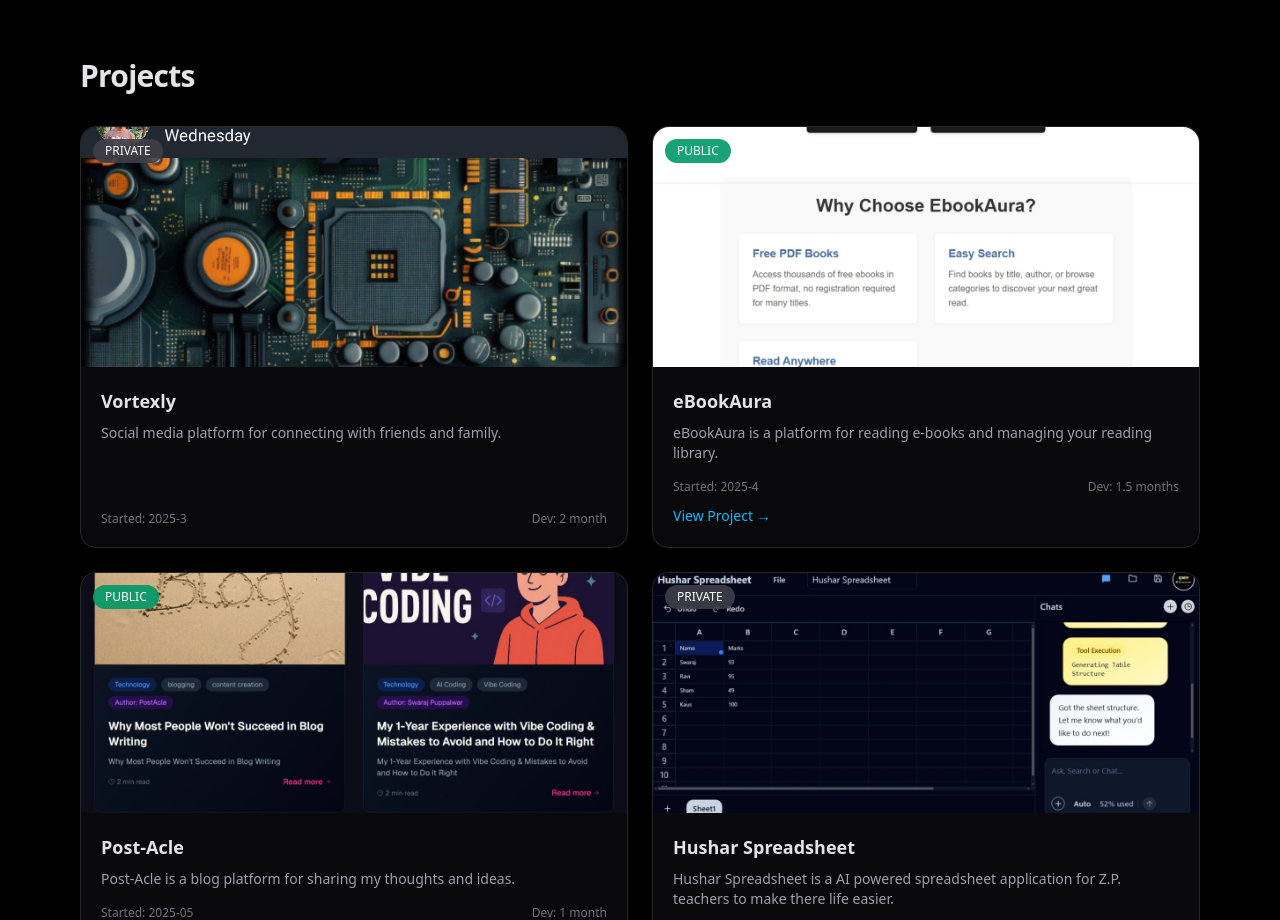
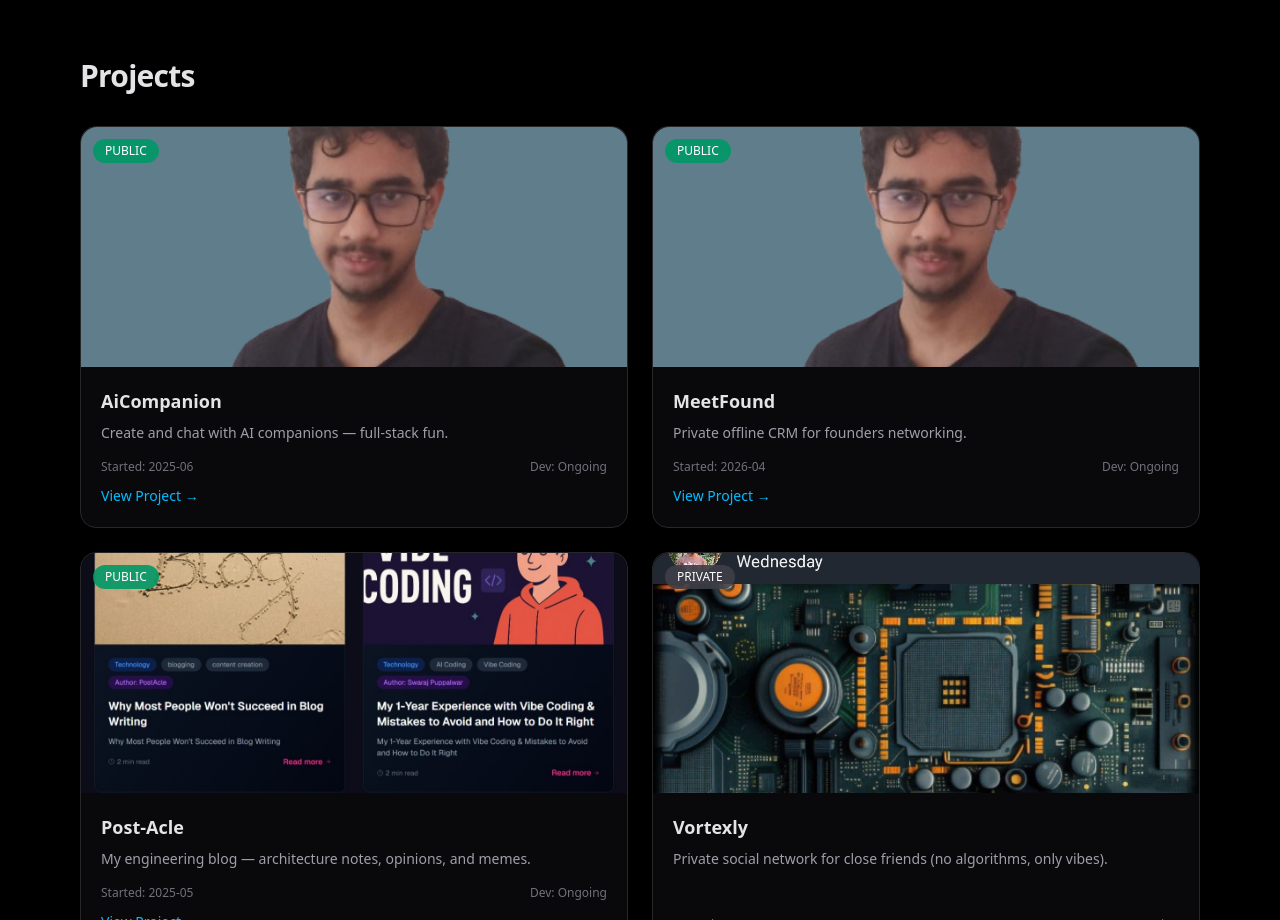
Before and after one commit to UltronTheAI/UltronTheAI, a Next.js app in the folder portfolio/: page / in a window 1280 px wide. Shown: the part 1880-2800 px from the top of the page. Built offline with nearby package versions, Linux system fonts and the light colour scheme.

Commit message:
Upgraded

```diff
--- a/portfolio/app/components/About.tsx
+++ b/portfolio/app/components/About.tsx
@@ -55,9 +55,9 @@ export default function About() {
             />
             <div className="text-center sm:text-left">
               <h2 className="text-2xl md:text-3xl font-semibold">Swaraj Puppalwar</h2>
-              <p className="text-zinc-400">17-year-old Full-Stack Developer</p>
+              <p className="text-zinc-400">18-year-old Full-Stack Developer — laughing, serious, scared</p>
               <p className="mt-1 text-zinc-300">2 years of development experience</p>
-              <p className="text-zinc-300">Founder & CTO at Lioran Groups</p>
+              <p className="text-zinc-300">Founder & CTO at Lioran Group — I lead 2 devs (they still debug my jokes)</p>
 
               <a
                 href="https://github.com/UltronTheAI"
@@ -105,6 +105,13 @@ export default function About() {
                   />
                 </a>
               </div>
+              <div className="mt-4">
+                <img
+                  src="https://media.giphy.com/media/LmNwrBhejkK9EFP504/giphy.gif"
+                  alt="meme"
+                  className="mt-3 rounded-lg w-48"
+                />
+              </div>
             </div>
           </div>
 
--- a/portfolio/app/components/Projects.tsx
+++ b/portfolio/app/components/Projects.tsx
@@ -18,46 +18,83 @@ type Project = {
 
 const projects: Project[] = [
   {
-    title: "Vortexly",
-    images: ["/vortexly/1.jpg", "/vortexly/2.jpg", "/vortexly/3.jpg", "/vortexly/4.jpg", "/vortexly/5.jpg"],
-    tag: "private",
-    description: "Social media platform for connecting with friends and family.",
-    startedAt: "2025-3",
-    developmentTime: "2 month",
+    title: "AiCompanion",
+    images: ["/user.png"],
+    tag: "public",
+    description: "Create and chat with AI companions — full-stack fun.",
+    startedAt: "2025-06",
+    developmentTime: "Ongoing",
+    link: "https://github.com/UltronTheAI/AiCompanion",
   },
   {
-    title: "eBookAura",
-    images: ["/ebookaura/1.jpeg", "/ebookaura/2.jpeg", "/ebookaura/3.jpeg", "/ebookaura/4.jpeg", "/ebookaura/5.jpeg"],
+    title: "MeetFound",
+    images: ["/user.png"],
     tag: "public",
-    description: "eBookAura is a platform for reading e-books and managing your reading library.",
-    startedAt: "2025-4",
-    developmentTime: "1.5 months",
-    link: "https://github.com/LioranGroups/EbookAura",
+    description: "Private offline CRM for founders networking.",
+    startedAt: "2026-04",
+    developmentTime: "Ongoing",
+    link: "https://github.com/UltronTheAI/MeetFound",
   },
   {
     title: "Post-Acle",
-    images: ["/postacle/1.jpeg", "/postacle/2.jpeg", "/postacle/3.jpeg", "/postacle/4.jpeg", "/postacle/5.jpeg"],
+    images: ["/postacle/1.jpeg", "/postacle/2.jpeg"],
     tag: "public",
-    description: "Post-Acle is a blog platform for sharing my thoughts and ideas.",
+    description: "My engineering blog — architecture notes, opinions, and memes.",
     startedAt: "2025-05",
-    developmentTime: "1 month",
-    link: "https://github.com/LioranGroups/PostAcle",
+    developmentTime: "Ongoing",
+    link: "https://github.com/LioranGroupOfficial/PostAcle",
+  },
+  {
+    title: "Vortexly",
+    images: ["/vortexly/1.jpg", "/vortexly/2.jpg"],
+    tag: "private",
+    description: "Private social network for close friends (no algorithms, only vibes).",
+    startedAt: "2025-03",
+    developmentTime: "Ongoing",
   },
   {
     title: "Hushar Spreadsheet",
     images: ["/husharspreadsheet/1.jpeg"],
     tag: "private",
-    description: "Hushar Spreadsheet is a AI powered spreadsheet application for Z.P. teachers to make there life easier.",
-    startedAt: "2025-7",
+    description: "AI-powered spreadsheet for Zilla Parishad teachers. Real revenue, real users.",
+    startedAt: "2025-07",
     developmentTime: "Ongoing",
   },
   {
     title: "LioranDB",
     images: ["/liorandb/1.png"],
     tag: "private",
-    description: "LioranDB is a lightweight, file-based database solution designed for simplicity and ease of use.",
-    startedAt: "2025-8",
+    description: "In-house document DB — now being rewritten in Rust.",
+    startedAt: "2025-08",
     developmentTime: "Ongoing",
+    link: "https://github.com/LioranGroupOfficial/Liorandb",
+  },
+  {
+    title: "eBook-Generator-AI-Agent",
+    images: ["/ebookaura/1.jpeg"],
+    tag: "public",
+    description: "Agent that generates ebooks from prompts (lazy authors rejoice).",
+    startedAt: "2025-05",
+    developmentTime: "Maintenance",
+    link: "https://github.com/UltronTheAI/eBook-Generator-AI-Agent",
+  },
+  {
+    title: "AuthSystem",
+    images: ["/user.png"],
+    tag: "public",
+    description: "Secure authentication system with JWT and verification flows.",
+    startedAt: "2025-06",
+    developmentTime: "Stable",
+    link: "https://github.com/UltronTheAI/AuthSystem",
+  },
+  {
+    title: "DEAD-CORRIDOR",
+    images: ["/user.png"],
+    tag: "public",
+    description: "16-bit zombie side-scroller (because I sometimes miss pixels).",
+    startedAt: "2026-02",
+    developmentTime: "Completed",
+    link: "https://github.com/UltronTheAI/DEAD-CORRIDOR",
   }
 ];
 
--- a/portfolio/app/layout.tsx
+++ b/portfolio/app/layout.tsx
@@ -18,7 +18,7 @@ export const metadata: Metadata = {
     template: "%s | Swaraj Puppalwar",
   },
   description:
-    "Portfolio of Swaraj Puppalwar – 17-year-old Full Stack Developer & AI enthusiast building scalable web apps, decentralized systems, and futuristic startups like LioranDB and Hushar Spreadsheet.",
+    "Portfolio of Swaraj Puppalwar – 18-year-old Full Stack Developer & AI enthusiast building scalable web apps, decentralized systems, and startups like LioranDB and Hushar Spreadsheet.",
   keywords: [
     "Swaraj Puppalwar",
     "UltronTheAI",
@@ -37,7 +37,7 @@ export const metadata: Metadata = {
     title: "Swaraj Puppalwar | Developer & Startup Builder",
     description:
       "Explore the portfolio of Swaraj Puppalwar – building AI-powered tools, decentralized databases, and scalable applications.",
-    url: "https://ultron-the-ai.vercel.app/",
+    url: "https://swaraj.lioransolutions.com/",
     siteName: "Swaraj Puppalwar Portfolio",
     images: [
       {
@@ -55,7 +55,7 @@ export const metadata: Metadata = {
     card: "summary_large_image",
     title: "Swaraj Puppalwar | UltronTheAI",
     description:
-      "Full Stack Developer & AI Builder creating futuristic software and scalable platforms.",
+      "Full Stack Developer & AI Builder creating pragmatic software, databases, and developer tooling.",
     images: ["/user.png"],
   },
 
```
Also changed, not shown: 1 other file (tests, documents, lock files or other folders).
